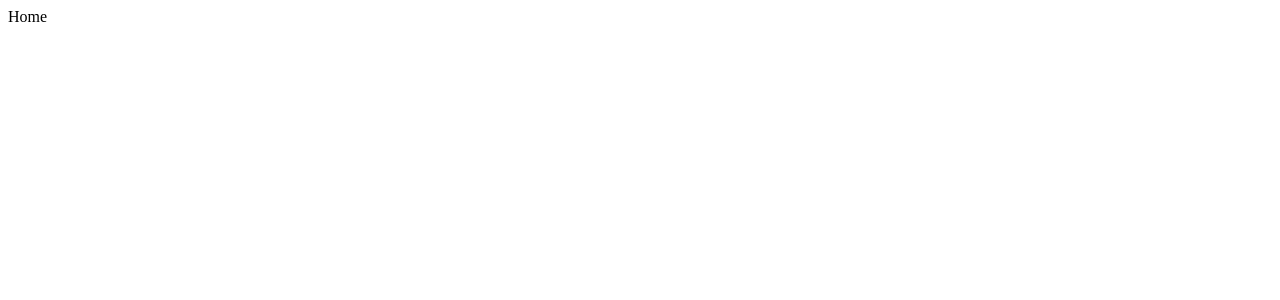
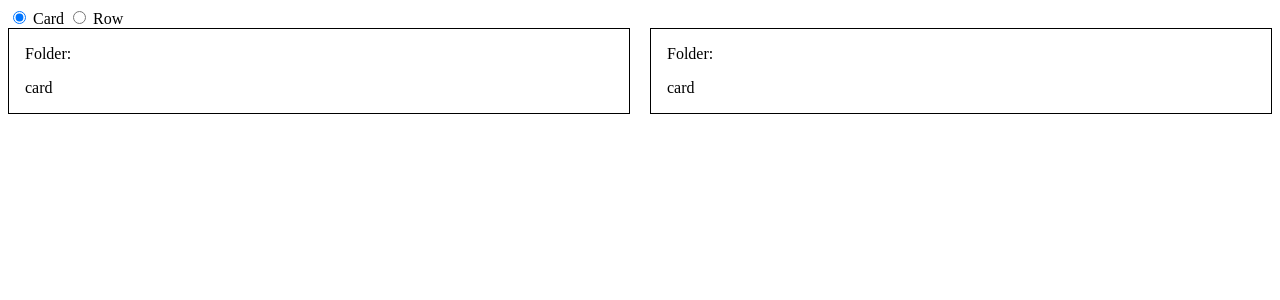
Before and after one commit to dremchee/test-notes-app, a Nuxt app: page / in a window 1280 px wide. Shown: the top 300 px of the page. Built offline with nearby package versions, Linux system fonts and the light colour scheme.

Commit message:
Example component

```diff
--- /dev/null
+++ b/components/ui/CardFolder.vue
@@ -0,0 +1,29 @@
+<script lang="ts" setup>
+withDefaults(defineProps<{
+  variant: "card" | "row"
+}>(), {
+  variant: "card",
+})
+</script>
+
+<template>
+  <div class="card-folder" :class="{
+    [`_${variant}`]: true
+  }">
+    <div>Folder:</div>
+    <div>{{ variant }}</div>
+  </div>
+</template>
+
+<style scoped>
+.card-folder {
+  padding: 1rem;
+  border: 1px solid #000;
+  display: flex;
+  gap: 1rem;
+
+  &._card {
+    flex-direction: column;
+  }
+}
+</style>
--- a/nuxt.config.ts
+++ b/nuxt.config.ts
@@ -3,6 +3,9 @@ export default defineNuxtConfig({
   devServer: {
     port: 3044,
   },
+  imports: {
+    autoImport: false,
+  },
   compatibilityDate: "2024-04-03",
   devtools: { enabled: true },
 });
--- a/pages/index.vue
+++ b/pages/index.vue
@@ -1,3 +1,31 @@
+<script lang="ts" setup>
+import { computed, ref } from '#imports';
+import CardFolder from '~/components/ui/CardFolder.vue';
+
+const previewMode = ref<"card" | "row">("card")
+</script>
+
 <template>
-  Home
+  <div>
+    <input type="radio" name="mode" v-model="previewMode" value="card"> Card
+    <input type="radio" name="mode" v-model="previewMode" value="row"> Row
+  </div>
+  <div class="list" :class="{
+    [`_${previewMode}`]: true
+  }">
+    <CardFolder :variant="previewMode" />
+    <CardFolder :variant="previewMode" />
+  </div>
 </template>
+
+<style scoped>
+.list {
+  display: grid;
+  grid-template-columns: repeat(2, 1fr);
+  gap: 20px;
+
+  &._row {
+    grid-template-columns: 1fr;
+  }
+}
+</style>
```
